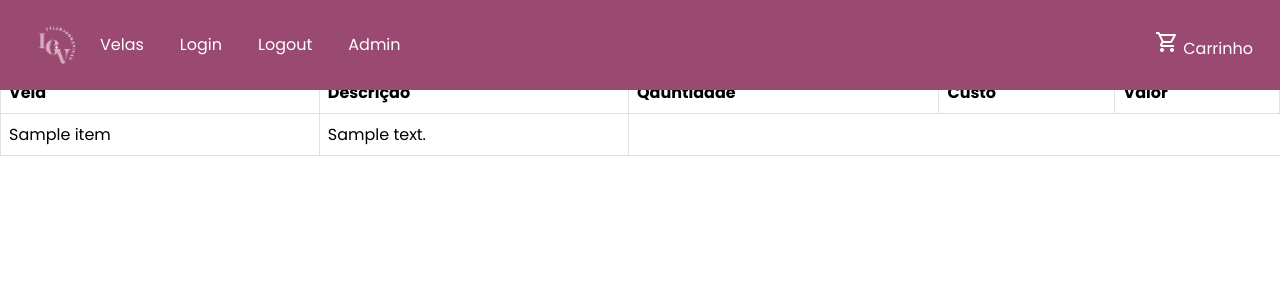
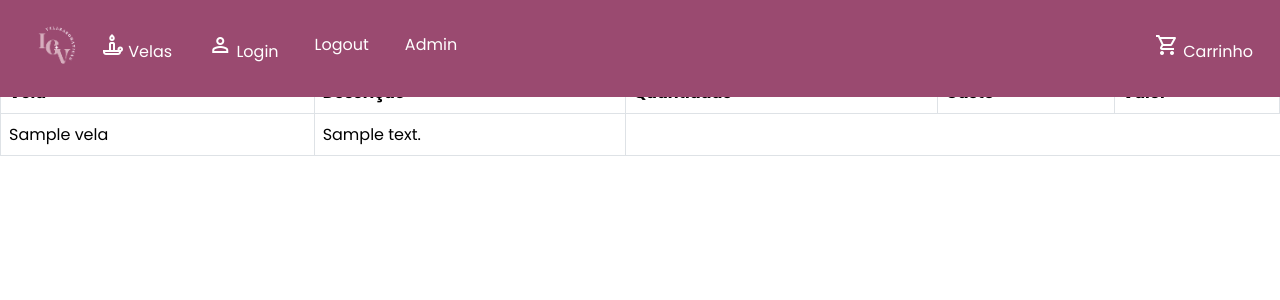
Before and after one commit to lauralovatoc/lov-velas, a PHP site: page /adminPage.php in a window 1280 px wide. Shown: the top 300 px of the page. Run offline with PHP 8.4, Linux system fonts and the light colour scheme; the visitor is signed in with stand-in values (Sample User, id 1); tables that the repository leaves empty or names only in its code hold one stand-in row (values such as "Sample post"); some web fonts are replaced.

Commit message:
arrumando

```diff
--- a/dsi/model/velasModel.php
+++ b/dsi/model/velasModel.php
@@ -4,21 +4,21 @@
 
 class velasModel {
 
-    protected $id_item;
+    protected $id_vela;
     protected $nome;
     protected $descr;
     protected $quantidade;
     protected $custo;
     protected $valor;
-    protected $data_cadastro;
+    protected $caminho_img;
 
 
     public function __construct() {
         //vazio
     }
 
-    public function getId_item() {
-        return $this->id_item;
+    public function getId_vela() {
+        return $this->id_vela;
     }
 
     public function getNome() {
@@ -41,12 +41,12 @@
         return $this->valor;
     }
 
-    public function getData_cadastro() {
-        return $this->data_cadastro;
+    public function getCaminho_img() {
+        return $this->caminho_img;
     }
 
-    public function setId_item($id_item): void {
-        $this->id_item = $id_item;
+    public function setId_vela($id_vela): void {
+        $this->id_item = $id_vela;
     }
 
     public function setNome($nome): void {
@@ -69,8 +69,8 @@
         $this->valor = $valor;
     }
 
-    public function setData_cadastro($data_cadastro): void {
-        $this->data_cadastro = $data_cadastro;
+    public function setCaminho_img($caminho_img): void {
+        $this->caminho_img = $caminho_img;
     }
 
 
@@ -80,7 +80,7 @@
         $db = new ConexaoMysql();
         $db->Conectar();
 
-        $sql = 'SELECT * FROM item';
+        $sql = 'SELECT * FROM vela';
         $resultList = $db->Consultar($sql);
 
         $db->Desconectar();
@@ -88,24 +88,24 @@
         return $resultList;
     }
 
-    public function loadById($id_item) {
+    public function loadById($id_vela) {
 
         $db = new ConexaoMysql();
         $db->Conectar();
 
-        $sql = 'SELECT * FROM item where id_item =' . $id_item;
+        $sql = 'SELECT * FROM vela where id_vela =' . $id_vela;
         $resultList = $db->Consultar($sql);
 
         //verifica se retornou um registro do database
         if ($db->total == 1) {
             foreach ($resultList as $value) {
-                $this->id_item = $value['id_item'];
+                $this->id_vela = $value['id_vela'];
                 $this->nome = $value['nome'];
                 $this->descr = $value['descr'];
-                $this->quantidade = $quantidade['quantidade'];
-                $this->custo = $custo['custo'];
-                $this->valor = $valor['valor'];
-                $this->data_cadastro = $data_cadastro['data_cadastro'];
+                $this->quantidade = $value['quantidade'];
+                $this->custo = $value['custo'];
+                $this->valor = $value['valor'];
+                $this->caminho_img = $value['caminho_img'];
             }
         }
         $db->Desconectar();
--- a/dsi/nbproject/private/private.xml
+++ b/dsi/nbproject/private/private.xml
@@ -4,10 +4,12 @@
     <open-files xmlns="http://www.netbeans.org/ns/projectui-open-files/2">
         <group>
             <file>file:/C:/wamp64/www/dsi/controller/autenticationController.php</file>
+            <file>file:/C:/wamp64/www/dsi/controller/velasController.php</file>
             <file>file:/C:/wamp64/www/dsi/model/usuarioModel.php</file>
             <file>file:/C:/wamp64/www/dsi/login.php</file>
             <file>file:/C:/wamp64/www/dsi/shared/header.php</file>
             <file>file:/C:/wamp64/www/dsi/index.php</file>
+            <file>file:/C:/wamp64/www/dsi/model/velasModel.php</file>
             <file>file:/C:/wamp64/www/dsi/controller/loginController.php</file>
             <file>file:/C:/wamp64/www/dsi/adminPage.php</file>
             <file>file:/C:/wamp64/www/dsi/controller/cadastroController.php</file>
--- a/dsi/shared/header.php
+++ b/dsi/shared/header.php
@@ -13,6 +13,8 @@
         <link rel="preconnect" href="https://fonts.gstatic.com" crossorigin>
         <link href="https://fonts.googleapis.com/css2?family=GFS+Didot&family=Poppins:ital,wght@0,100;0,200;0,300;0,400;0,500;0,600;0,700;0,800;0,900;1,100;1,200;1,300;1,400;1,500;1,600;1,700;1,800;1,900&display=swap" rel="stylesheet">
 
+        <link rel="stylesheet" href="https://fonts.googleapis.com/css2?family=Material+Symbols+Outlined:opsz,wght,FILL,GRAD@20..48,100..700,0..1,-50..200" />
+        <link rel="stylesheet" href="https://fonts.googleapis.com/css2?family=Material+Symbols+Outlined:opsz,wght,FILL,GRAD@20..48,100..700,0..1,-50..200" />
         <link rel="stylesheet" href="https://fonts.googleapis.com/css2?family=Material+Symbols+Outlined:opsz,wght,FILL,GRAD@20..48,100..700,0..1,-50..200" />
         <style>
             *{
@@ -95,11 +97,11 @@
                     </li>
 
                     <li class="nav-item">
-                        <a class="nav-link" href="itens.php">Velas</a>
+                        <a class="nav-link" href="itens.php"><span class="material-symbols-outlined" style="color:white">candle</span> Velas</a>
                     </li>
 
                     <li class="nav-item">
-                        <a class="nav-link" href="login.php">Login</a>
+                        <a class="nav-link" href="login.php"><span class="material-symbols-outlined" style="color:white">person</span> Login</a>
                     </li>
 
                     </li>
```
